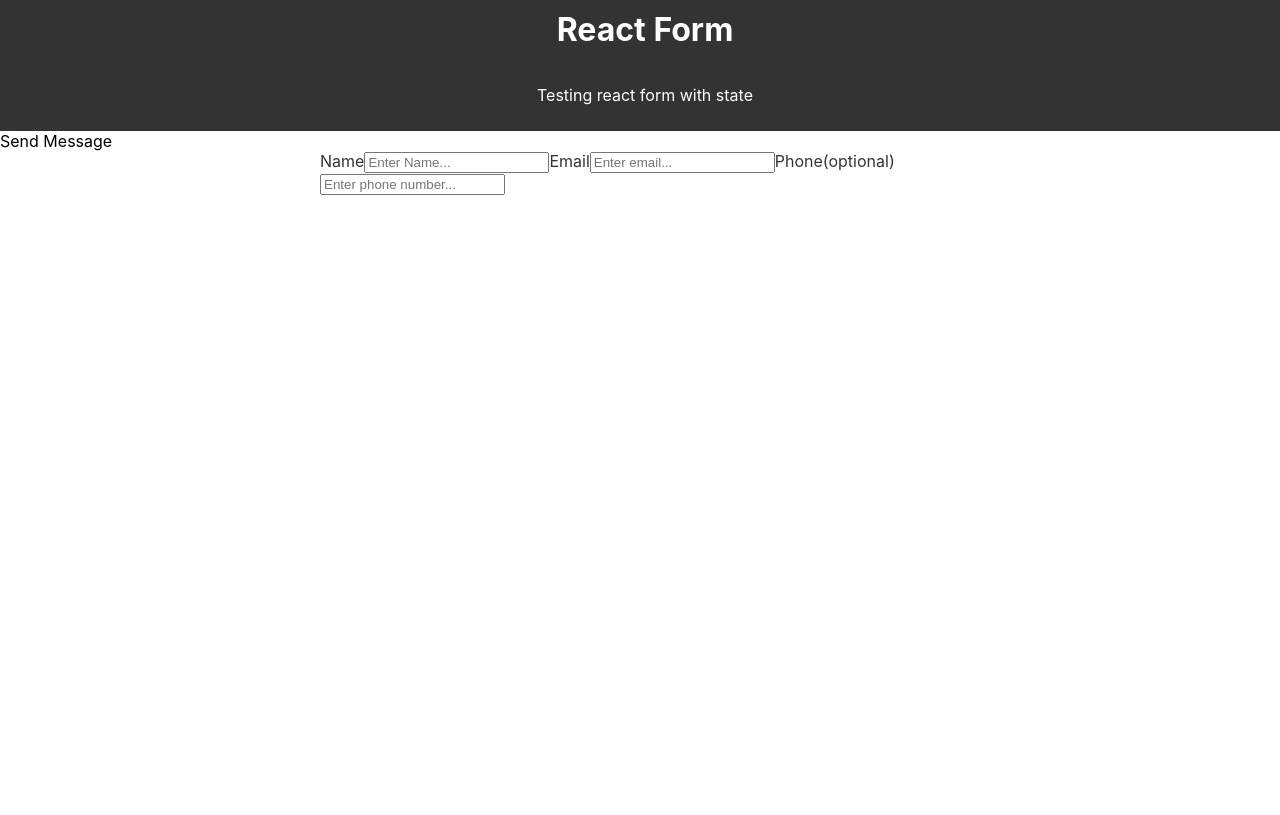
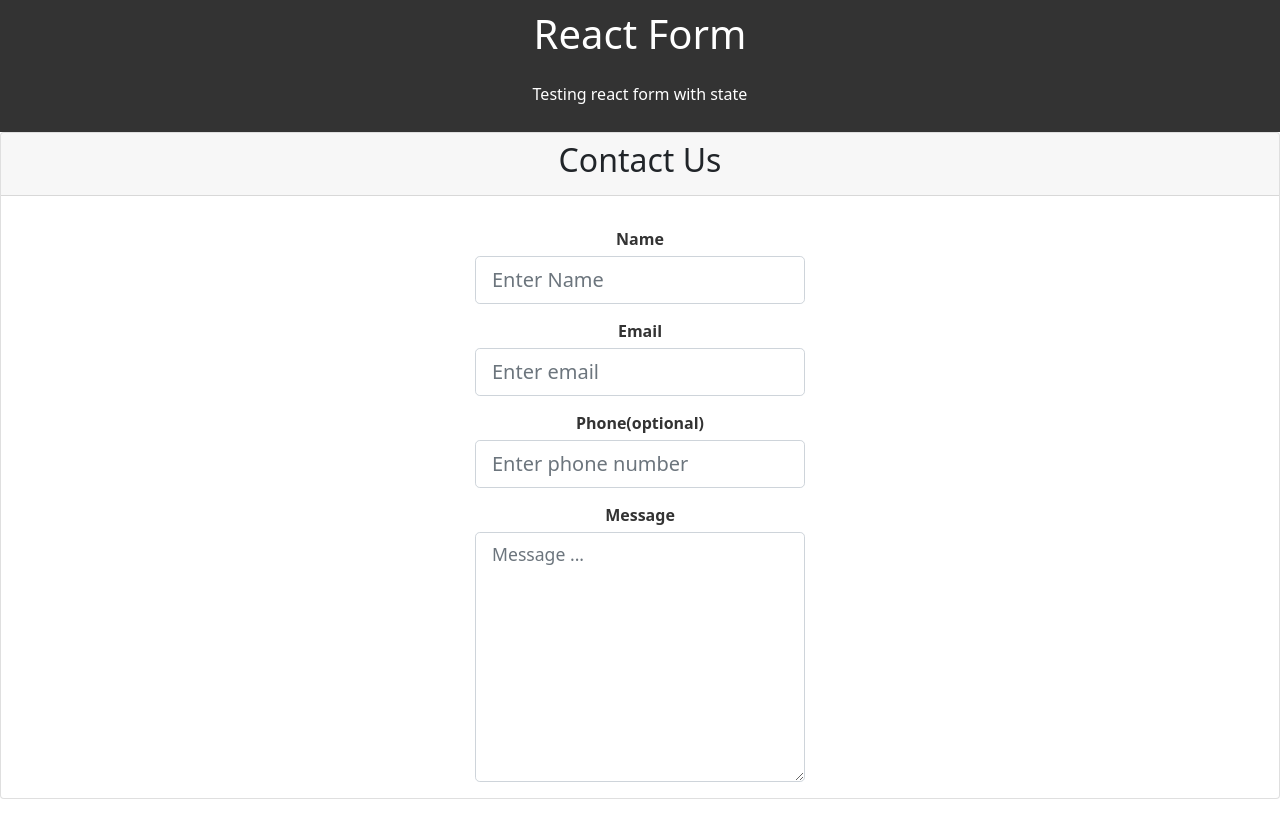
Before and after one commit to 7daytheory/reactStateForm, a React (Create React App) app: page / in a window 1280 px wide. Built offline with nearby package versions, Linux system fonts and the light colour scheme.

Commit message:
Included boostrap for React, textarea and styled the form

```diff
--- a/package.json
+++ b/package.json
@@ -6,7 +6,10 @@
     "@testing-library/jest-dom": "^5.16.4",
     "@testing-library/react": "^13.3.0",
     "@testing-library/user-event": "^13.5.0",
+    "boostrap": "^2.0.0",
+    "bootstrap": "^5.1.3",
     "react": "^18.1.0",
+    "react-bootstrap": "^2.4.0",
     "react-dom": "^18.1.0",
     "react-scripts": "5.0.1",
     "web-vitals": "^2.1.4"
--- a/src/components/Form/Form.css
+++ b/src/components/Form/Form.css
@@ -6,3 +6,19 @@ form {
     justify-content: center;
     margin: auto;
 }
+
+.center {
+    text-align: center;
+}
+
+label {
+    font-weight: bold;
+    margin: 15px 0px 5px 0px!important;
+}
+
+textarea {
+    min-width: 250px;
+    max-width: 550px;
+    height: 250px;
+    font-size: 1.1em!important;
+}
--- a/src/components/Form/Form.js
+++ b/src/components/Form/Form.js
@@ -7,19 +7,20 @@ class AddForm extends Component {
       firstname: '',
       email: '',
       phone: '',
+      message: ''
    };
 
-   onInputChange = e => this.setState({ [e.target.name]:
-      e.target.value});
+   //You *Could* do this for every input and do e.firstname.name : e.firstname.value (or something like that) but it would not be efficient
+   onInputChange = e => this.setState({ [e.target.name]: e.target.value});
 
 
 render() {
    //Define states as variables
-   let { firstname, email, phone } = this.state;
+   const { firstname, email, phone, message } = this.state;
     return (
-      <div className="card mb-3">
+      <div className="card mb-3 center">
          <div className="card-header">
-            Send Message
+            <h2>Contact Us</h2>
          </div>
          <div class="card-body">
             <form>
@@ -28,7 +29,7 @@ render() {
                   <input
                      type="text"
                      className="form-control form-control-lg"
-                     placeholder="Enter Name..."
+                     placeholder="Enter Name"
                      required
                      name="firstname"
                      value={firstname}
@@ -39,7 +40,7 @@ render() {
                   <input
                      type="text"
                      className="form-control form-control-lg"
-                     placeholder="Enter email..."
+                     placeholder="Enter email"
                      required
                      name="email"
                      value={email}
@@ -50,12 +51,23 @@ render() {
                   <input
                      type="text"
                      className="form-control form-control-lg"
-                     placeholder="Enter phone number..."
+                     placeholder="Enter phone number"
                      name="phone"
                      value={phone}
                      onChange={this.onInputChange}
                   >
                   </input>
+
+                  <label htmlFor="message">Message</label>
+                  <textarea
+                     type="text"
+                     className="form-control form-control-lg"
+                     placeholder="Message ..."
+                     name="message"
+                     value={message}
+                     onChange={this.onInputChange}
+                  >
+                  </textarea>
                   </div>
             </form>
          </div>
--- a/src/index.js
+++ b/src/index.js
@@ -3,6 +3,7 @@ import ReactDOM from 'react-dom/client';
 import App from './App';
 import AddForm from './components/Form/Form';
 import './index.css';
+import 'bootstrap/dist/css/bootstrap.css';
 
 const root = ReactDOM.createRoot(document.getElementById('root'));
 root.render(
```
Also changed, not shown: 1 other file (tests, documents, lock files or other folders).
